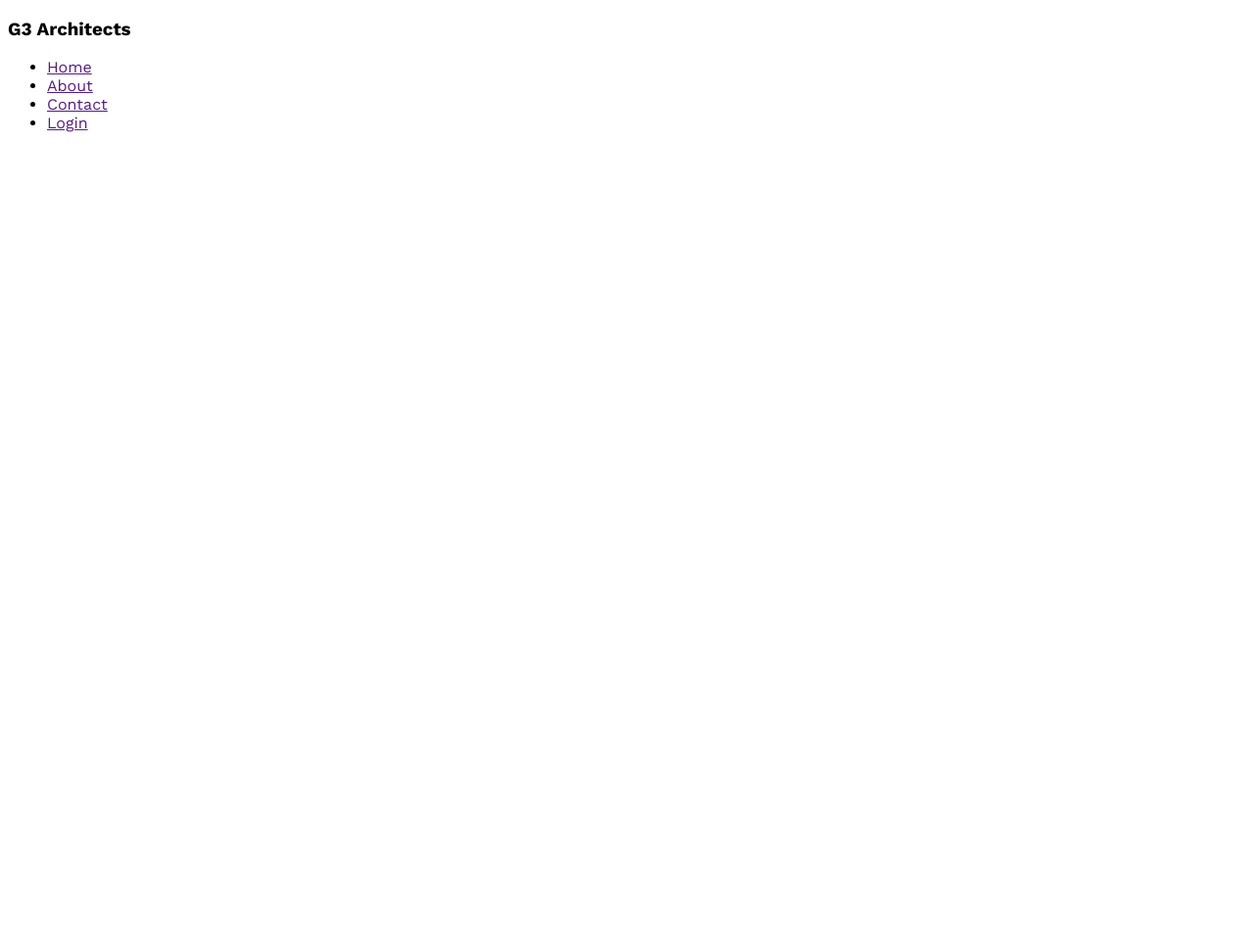
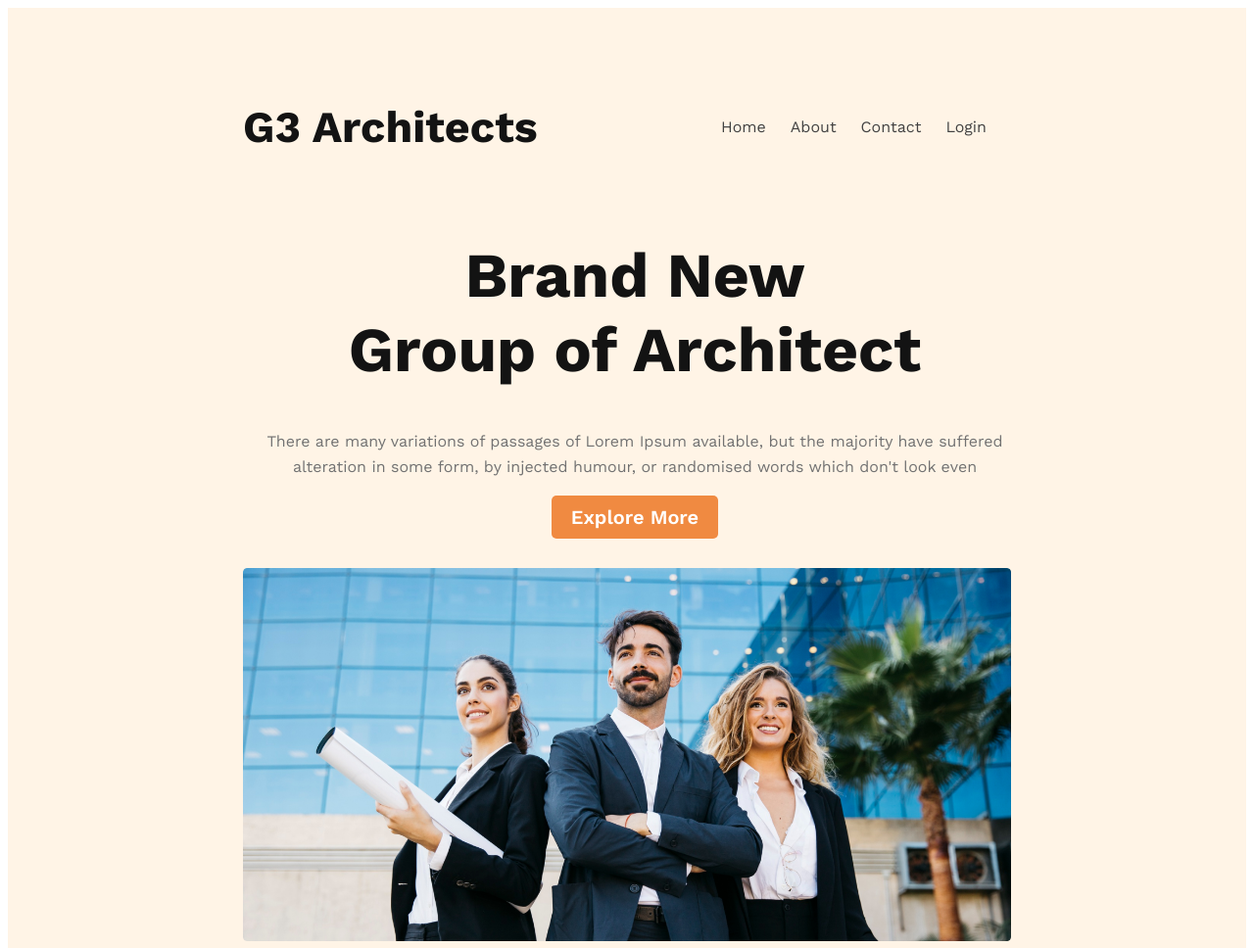
Before and after one commit to Nafis2222/architect-resourses, a plain HTML site: page index.html in a window 1280 px wide. Shown: the top 968 px of the page at 98% size. Before the commit the page ends 800 px from the top, so only its background shows below. Drawn offline with nearby package versions, Linux system fonts and the light colour scheme.

Commit message:
media complete

```diff
--- a/index.html
+++ b/index.html
@@ -13,15 +13,26 @@
 <body>
     <header>
         <nav>
-            <h3>G3 Architects</h3>
+            <h3 class="title">G3 Architects</h3>
             <ul>
-                <li><a href="">Home</a></li>
-                <li><a href="">About</a></li>
-                <li><a href="">Contact</a></li>
-                <li><a href="">Login</a></li>
+                <p>Home</p>
+                <p>About</p>
+                <p>Contact</p>
+                <p>Login</p>
             </ul>
 
         </nav>
+        <div>
+            <div  class="last" >
+            <h1 class="new">Brand New<br>Group of Architect</h1>
+            <p class="tupi">There are many variations of passages of Lorem Ipsum available, but the majority have suffered alteration in some form, by injected humour, or randomised words which don't look even</p>
+            <button class="btn">Explore More</button>
+            </div>
+            <div>
+            <img src="images - Copy/banner.png"  alt="" class="tua">
+            </div>
+
+        </div>
 
     </header>
 </body>
--- a/styles.css
+++ b/styles.css
@@ -2,3 +2,91 @@
 
 font-family: 'Work Sans', sans-serif;
 }
+header{
+    background: rgba(255, 144, 14, 0.10);
+    padding: 50px 240px;
+}
+.title{
+    color: var(--dark-01, #131313);
+
+font-size: 2.8rem;
+font-weight: 700;
+}
+nav{
+    display: flex;
+    justify-content: space-between;
+    align-items: center;
+}
+nav > ul{
+    display: flex;
+    color: var(--dark-02, #424242)
+}
+nav > ul > p{
+    padding-right: 25px;
+}
+.last{
+    text-align: center;
+    width: 800px ;
+    margin: 0px auto;
+}
+.new{
+    color: var(--dark-01, #131313);
+
+font-family: Work Sans;
+font-size: 64px;
+
+font-weight: 700;
+
+}
+.tupi{
+    color: var(--dark-03, #727272);
+
+font-family: Work Sans;
+font-size: 16px;
+
+font-weight: 400;
+line-height: 26px; /* 162.5% */
+}
+.btn{
+    background-color: rgb(240, 138, 65);
+    color:  #FFF; ;
+text-align: center;
+font-family: Work Sans;
+font-size: 20px;
+
+font-weight: 600;
+padding: 10px 20px;
+margin-bottom: 30px ;
+border: 0px;
+border-radius: 5px;
+
+}
+.tua{
+
+   width: 100%;
+}
+@media screen and (max-width: 576px) {
+    header{
+        padding: 20px
+    ;
+    }
+    nav{
+        flex-direction: column;
+    }
+    .last{
+        text-align: left;
+
+        width: 200px;
+    }
+}
+
+@media screen and (min-width: 576px) and (max-width: 1060px) {
+    nav{
+        flex-direction: column;
+    }
+    .last{
+        text-align: left;
+
+        width: 300px;
+    }
+}
```
